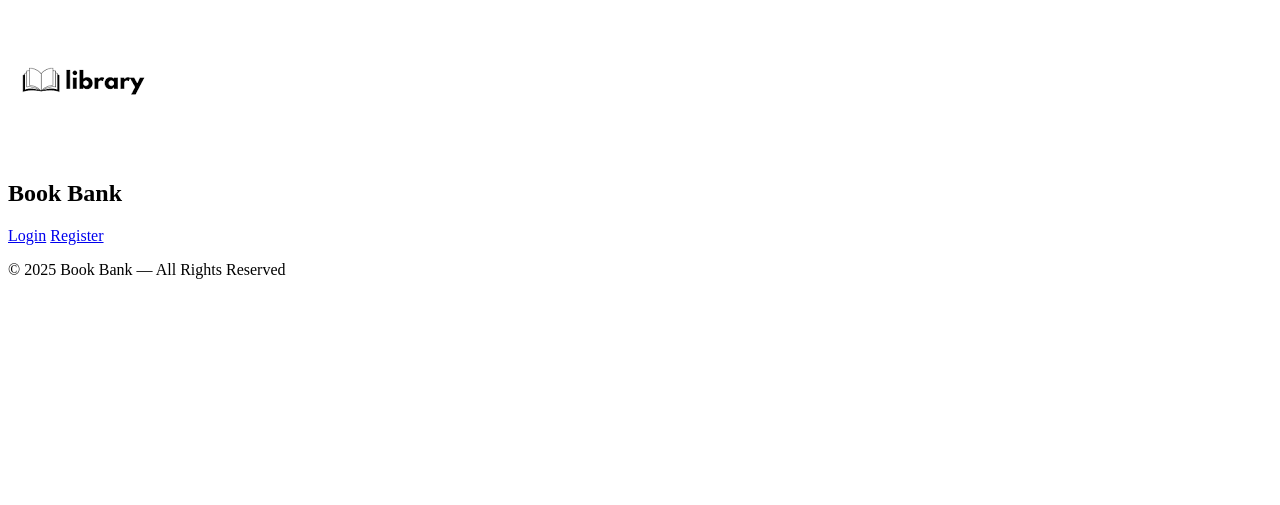
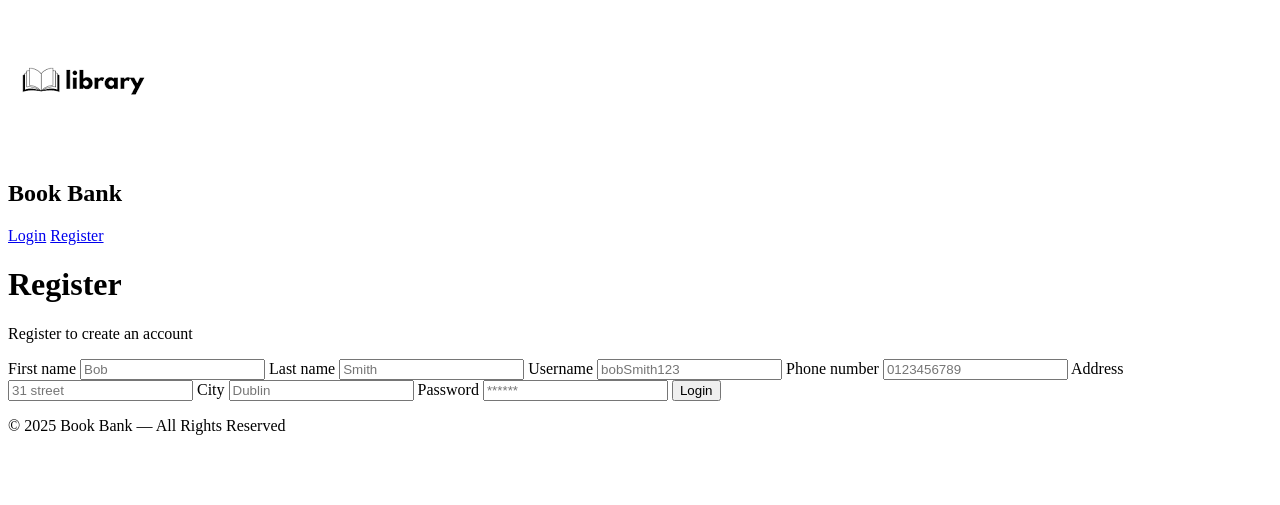
Before and after one commit to Yusuph-Darbo/library, a PHP site: page /register.php in a window 1280 px wide. Shown: the top 505 px of the page. Run offline with PHP 8.4, Linux system fonts and the light colour scheme.

Commit message:
html for form register

```diff
--- a/login.php
+++ b/login.php
@@ -72,7 +72,7 @@ if ($_SERVER['REQUEST_METHOD'] === 'POST') {
             <h1>Welcome Back</h1>
             <p class="subtitle">Login to access your Book Bank</p>
 
-            <form method="POST" action="index.php" class="loginForm">
+            <form method="POST" action="login.php" class="loginForm">
                 <label for="userName">Username</label>
                 <input type="text" id="userName" name="username" required placeholder="bobSmith123">
 
--- a/register.php
+++ b/register.php
@@ -19,6 +19,38 @@
         </div>
     </header>
 
+    <main>
+        <div class="formWrapper">
+            <h1>Register</h1>
+            <p class="subtitle">Register to create an account</p>
+
+            <form method="POST" action="index.php" class="loginForm">
+                <label for="Fname">First name</label>
+                <input type="text" id="fName" name="Fname" required placeholder="Bob">
+
+                <label for="Lname">Last name</label>
+                <input type="text" id="Lname" name="Lname" required placeholder="Smith">
+
+                <label for="userName">Username</label>
+                <input type="text" id="userName" name="username" required placeholder="bobSmith123">
+
+                <label for="phone">Phone number</label>
+                <input type="number" id="phone" name="phone" required placeholder="0123456789">
+
+                <label for="address">Address</label>
+                <input type="text" id="address" name="address" required placeholder="31 street">
+
+                <label for="city">City</label>
+                <input type="text" id="city" name="city" required placeholder="Dublin">
+
+                <label for="password">Password</label>
+                <input type="password" id="password" name="password" required placeholder="******">
+
+                <input type="submit" value="Login" class="submitBtn">
+            </form>
+        </div>
+    </main>
+
     <footer>
         <p>© 2025 Book Bank — All Rights Reserved</p>
     </footer>
```
